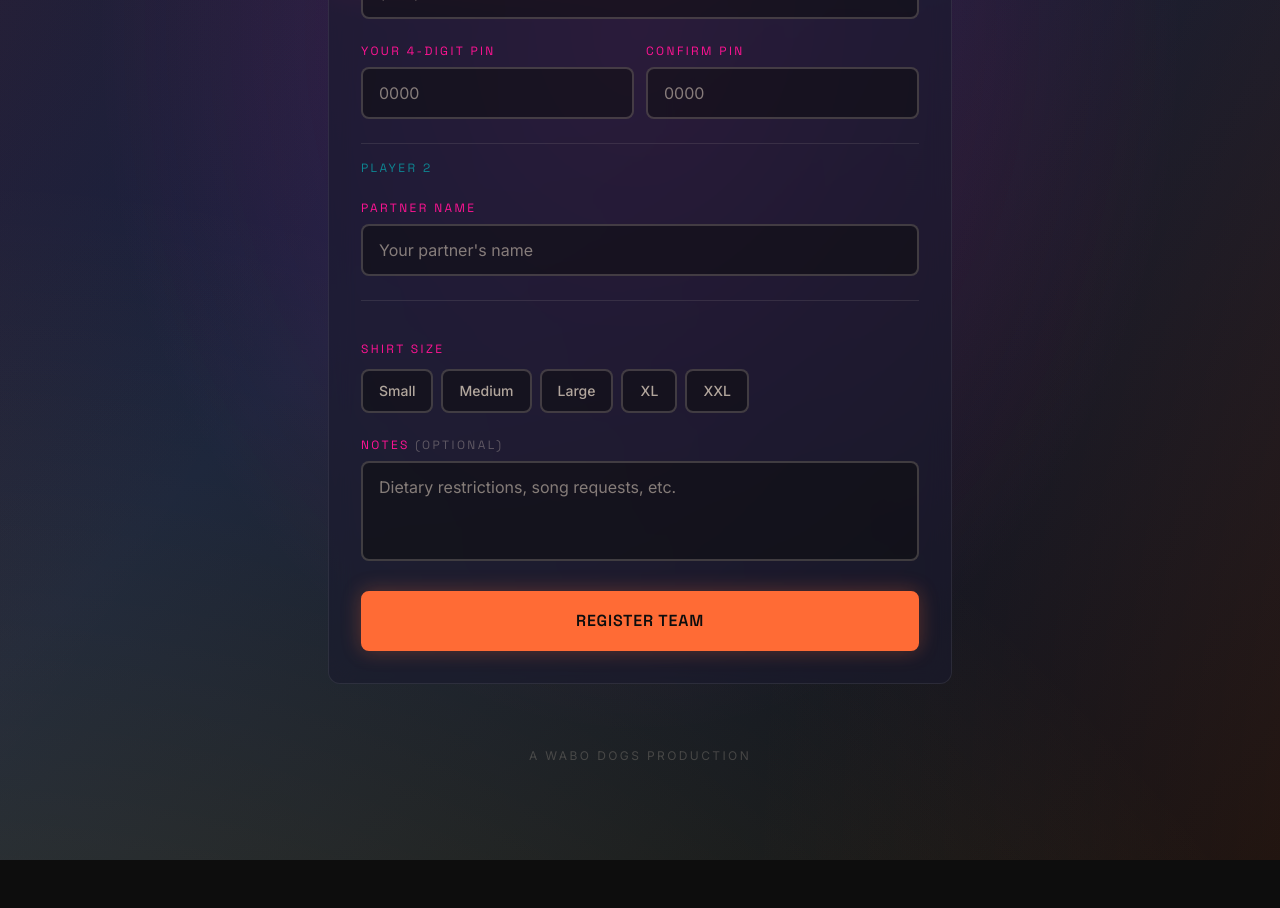
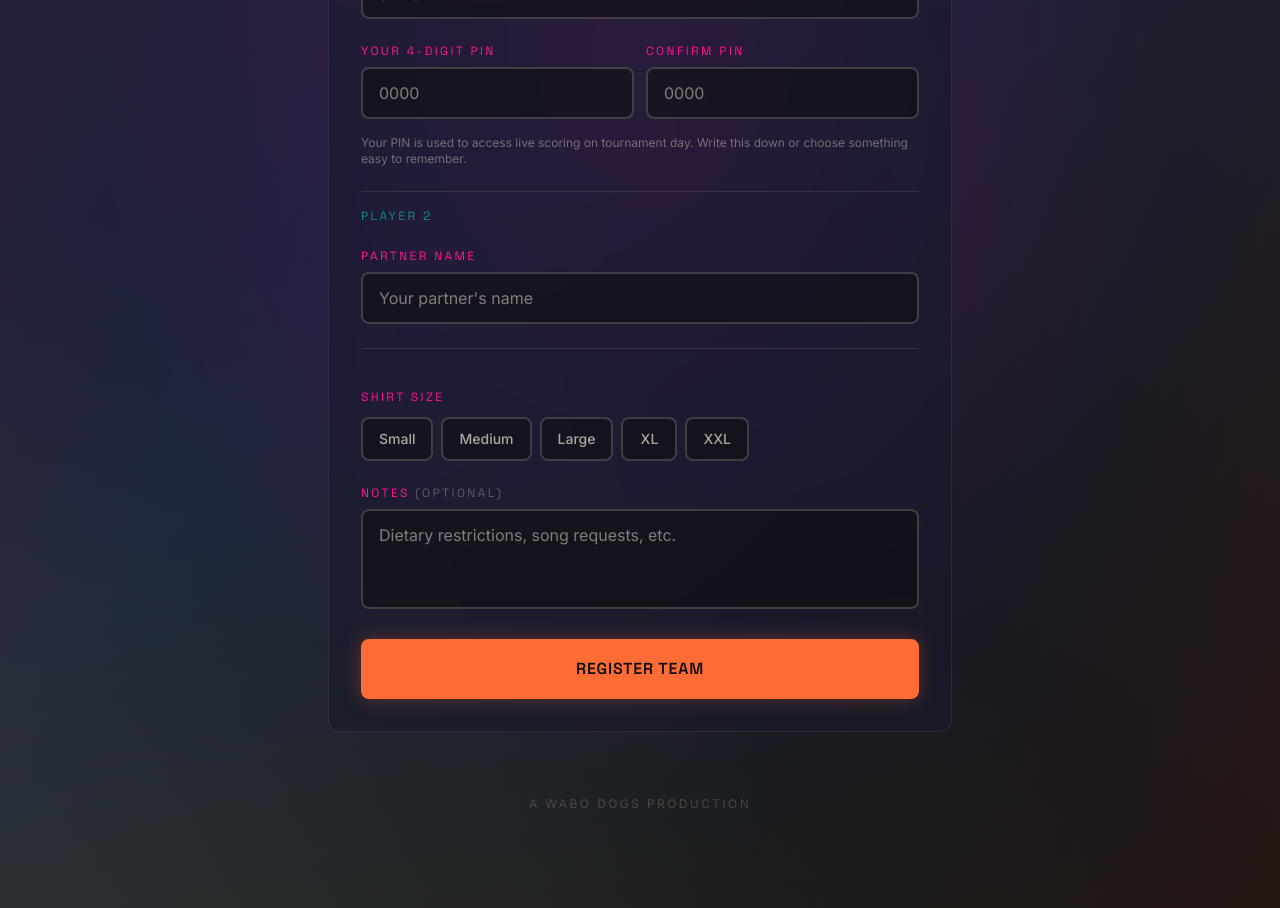
Before and after one commit to benposedel/sunshine-daydream-2026, a Next.js app: page /register in a window 1280 px wide. Shown: the part 800-1708 px from the top of the page. Before the commit the page ends 1660 px from the top, so only its background shows below. Built offline with nearby package versions, Linux system fonts and the light colour scheme.

Commit message:
Add PIN explanation text on registration page
Co-Authored-By: Claude Opus 4.6 <noreply@anthropic.com>

```diff
--- a/src/app/register/page.tsx
+++ b/src/app/register/page.tsx
@@ -245,6 +245,9 @@ export default function Register() {
                       placeholder="0000" inputMode="numeric" maxLength={4}
                     />
                   </div>
+                  <p className="text-foreground/40 text-xs font-[family-name:var(--font-body)] -mt-2">
+                    Your PIN is used to access live scoring on tournament day. Write this down or choose something easy to remember.
+                  </p>
 
                   {/* Divider */}
                   <div className="border-t border-foreground/10 pt-4">
```
